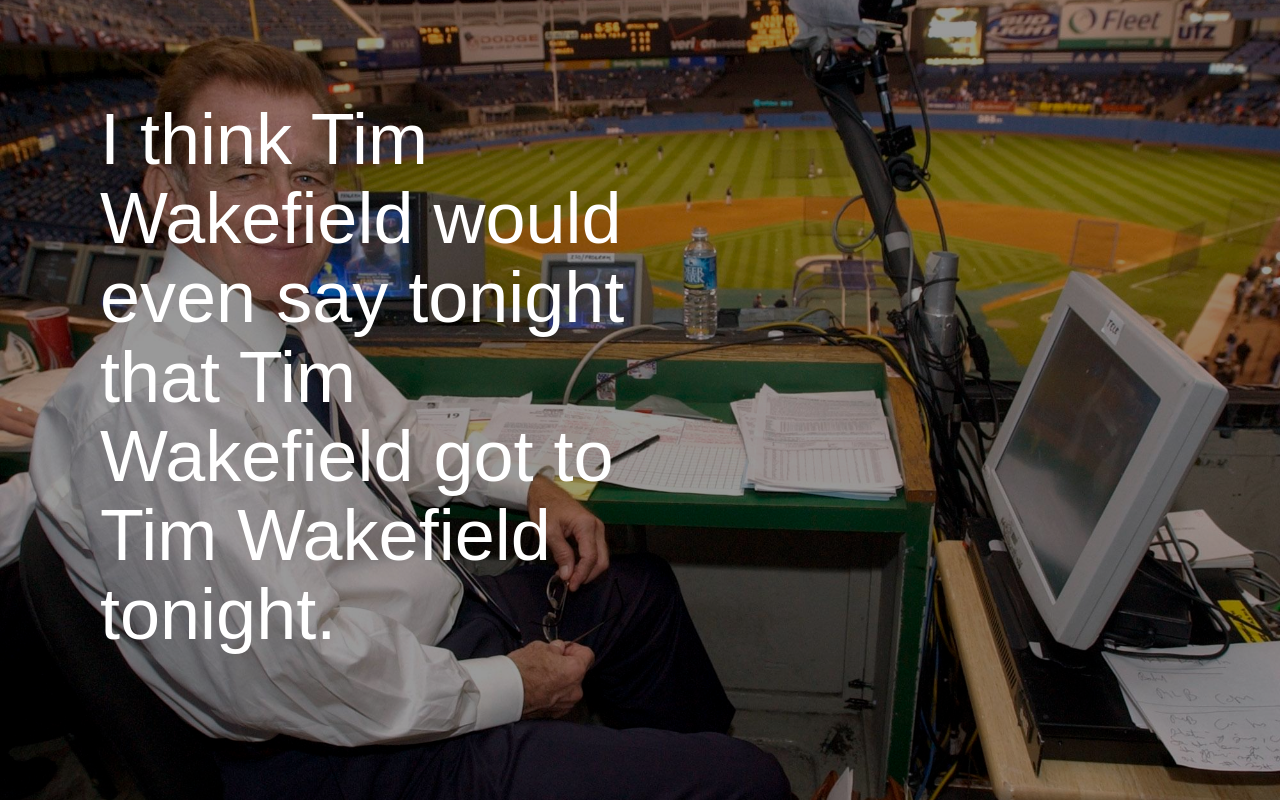
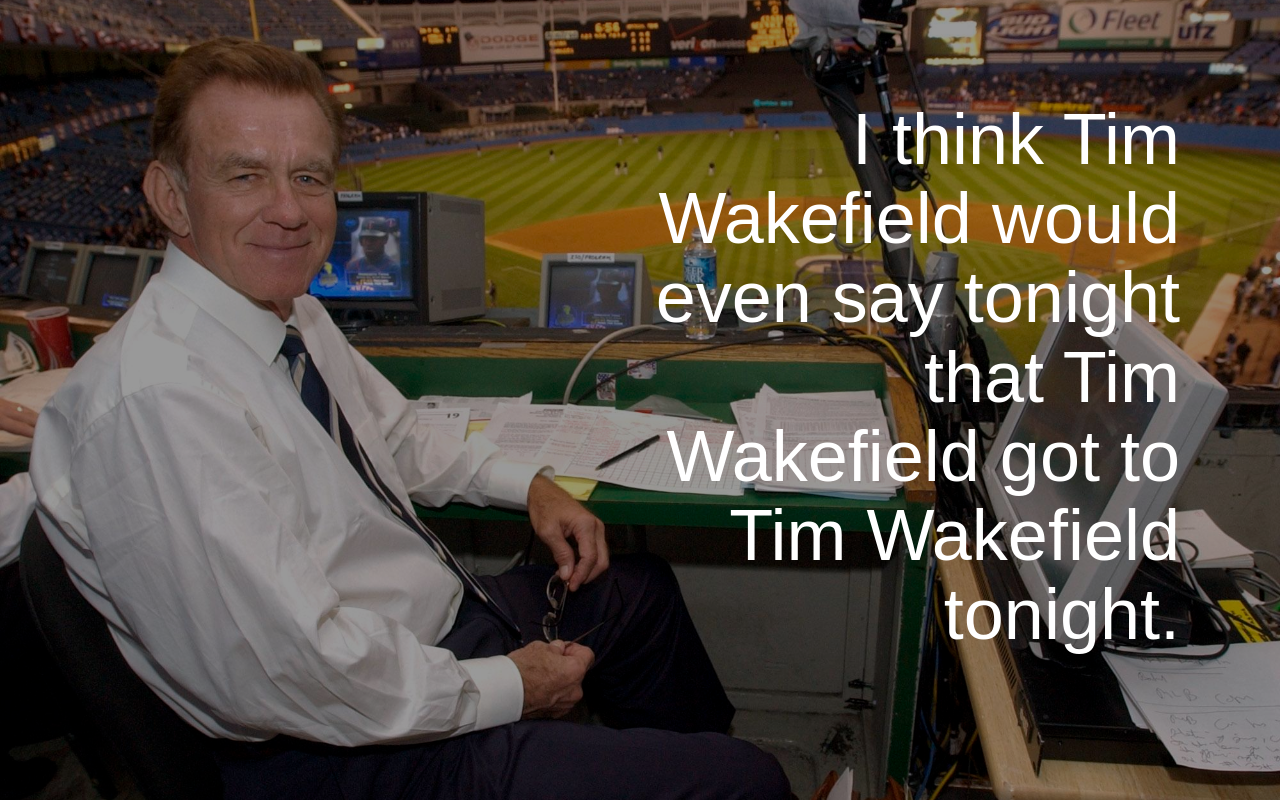
Before and after one commit to is21/mccarverisms, a plain HTML site: page index.html in a window 1280 px wide. Drawn offline with Linux system fonts and the light colour scheme; a web font is replaced by a local one.

Commit message:
update css

```diff
--- a/css/style.css
+++ b/css/style.css
@@ -18,12 +18,13 @@ body {
 }
 
 .mccarverism h1 {
+  text-align: right;
   margin: 0;
   font-family: 'Wire One', sans-serif;
   font-size: 72px;
   color: white;
   position: absolute;
   top: 100px;
-  left: 100px;
+  right: 100px;
   width: 45%;
 }
```
